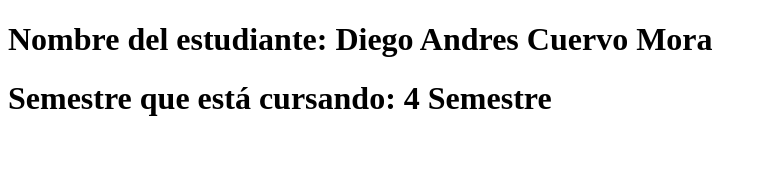
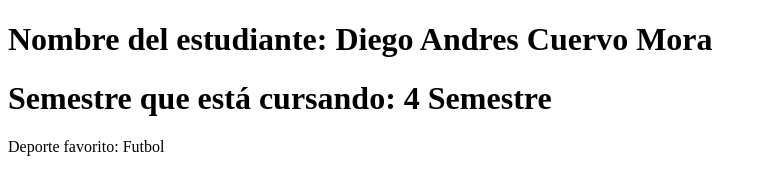
Before and after one commit to Diegocuervocuc/Taller_github, a plain HTML site: page index.html in a window 1280 px wide. Shown: the whole page, without its empty margins (0-767 px from the left). Drawn offline with Linux system fonts and the light colour scheme.

Commit message:
Se le agrega el deporte favorito

```diff
--- a/index.html
+++ b/index.html
@@ -8,6 +8,7 @@
 <body>
     <h1>Nombre del estudiante: Diego Andres Cuervo Mora</h1>
     <h1>Semestre que está cursando: 4 Semestre</h1>
+    <hi>Deporte favorito: Futbol</hi>
 
 </body>
 </html>
```
